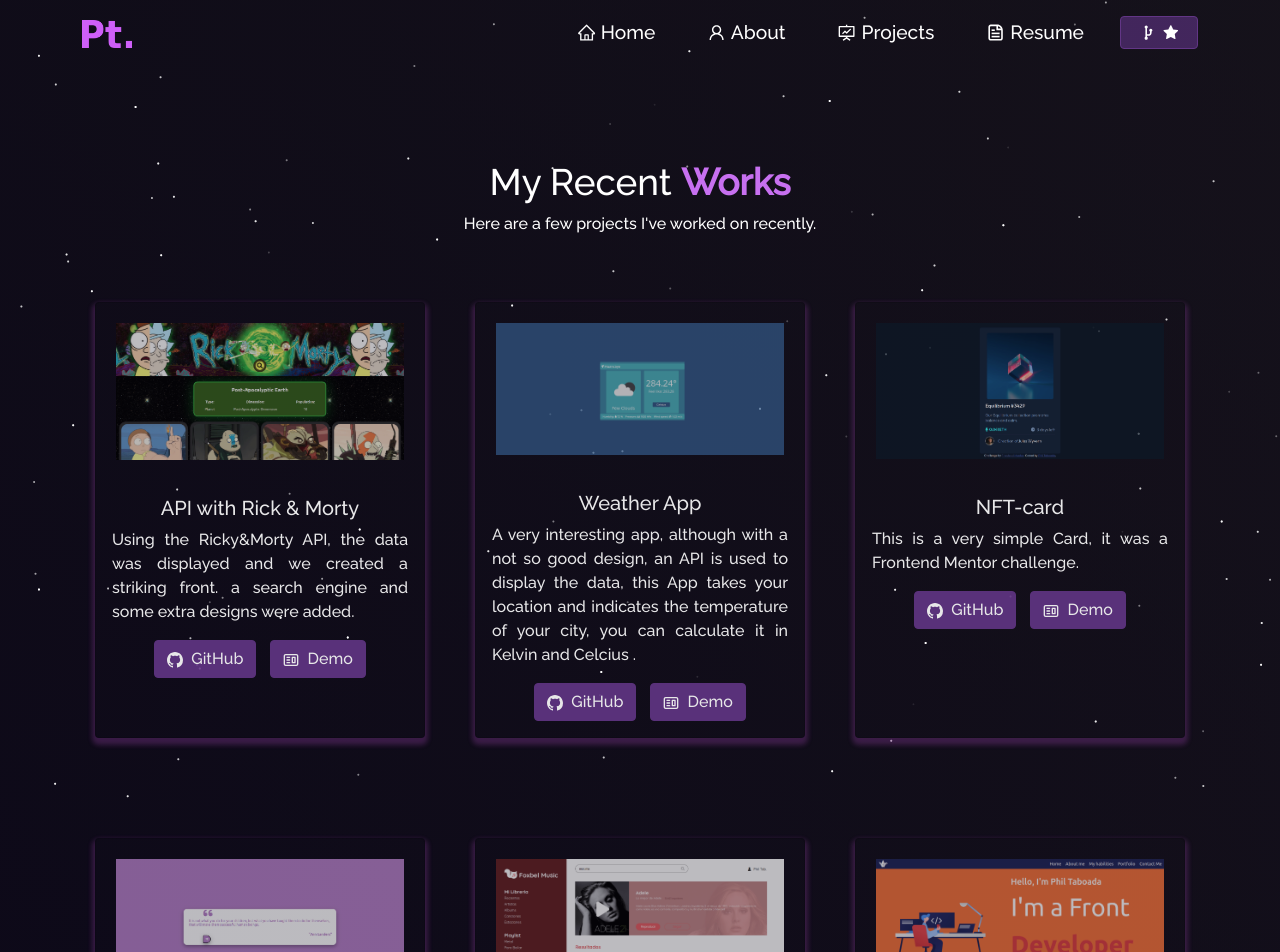
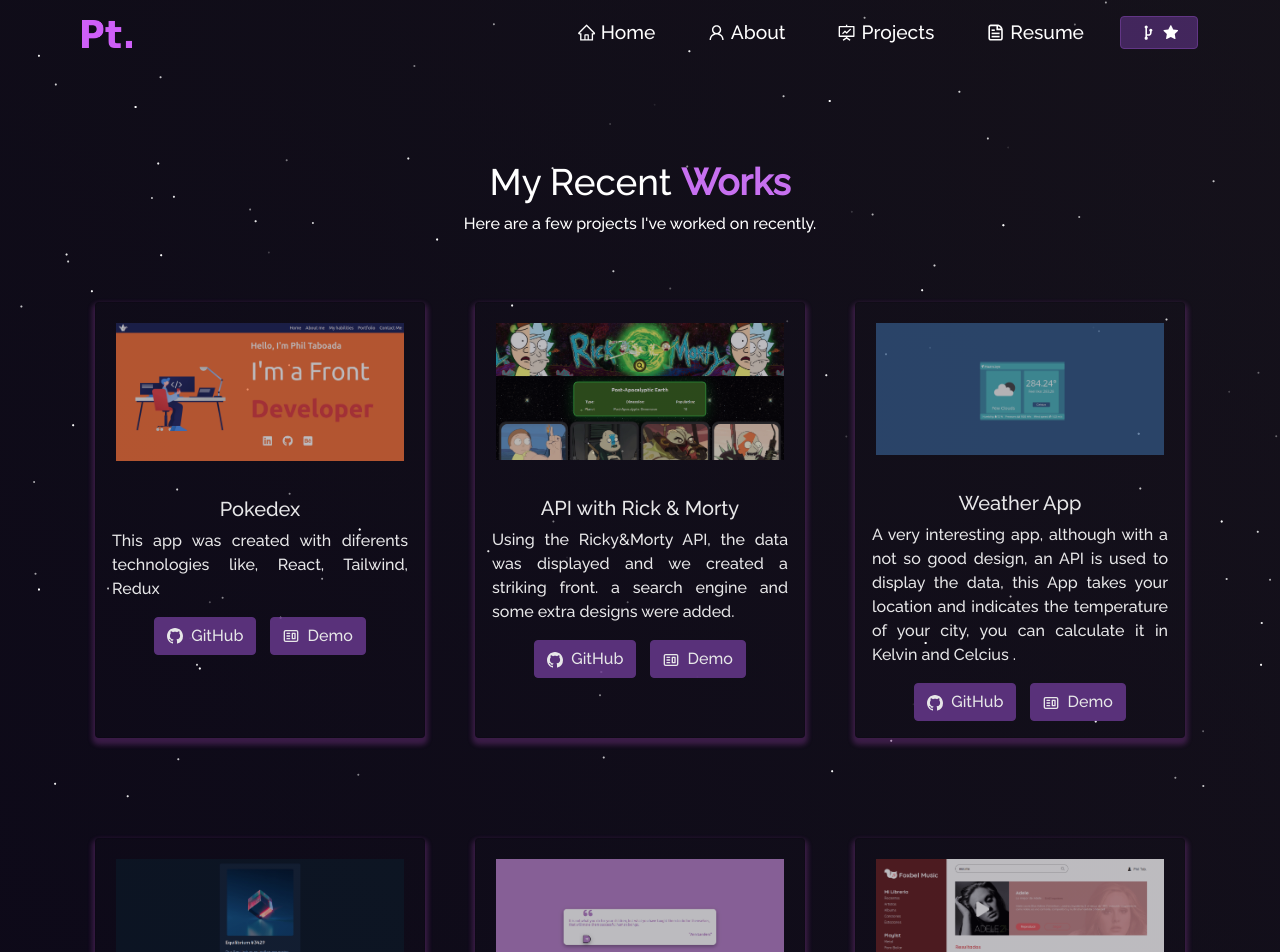
Before and after one commit to philtaboada/Portfolio-2022, a React (Create React App) app: page /project in a window 1280 px wide. Shown: the top 952 px of the page. Built offline with nearby package versions, Linux system fonts and the light colour scheme.

Commit message:
new two project

```diff
--- a/src/components/Projects/Projects.js
+++ b/src/components/Projects/Projects.js
@@ -22,6 +22,17 @@
         </p>
         <Row style={{ justifyContent: "center", paddingBottom: "10px" }}>
 
+
+          <Col md={4} className="project-card">
+            <ProjectCard
+              imgPath={profile}
+              isBlog={false}
+              title="Pokedex"
+              description="This app was created with diferents technologies like, React, Tailwind, Redux"
+              ghLink="https://github.com/philtaboada/pokedex"
+              demoLink="https://vocal-gnome-c9c905.netlify.app/"
+            />
+          </Col>
 
           <Col md={4} className="project-card">
             <ProjectCard
@@ -50,10 +61,10 @@
             <ProjectCard
               imgPath={mentor}
               isBlog={false}
-              title="NFT-card"
-              description="This is a very simple Card, it was a Frontend Mentor challenge."
-              ghLink="https://github.com/philtaboada/NFT-project"
-              demoLink="https://lustrous-daifuku-8c5433.netlify.app/"
+              title="Memory Game"
+              description="This project is easy game called Memory Game, created only with react and CSS and Sounds integrated."
+              ghLink="https://github.com/philtaboada/MemoryCard"
+              demoLink="https://dreamy-faloodeh-2eec52.netlify.app/"
             />
           </Col>
 
@@ -68,7 +79,7 @@
             />
           </Col>
 
-<Col md={4} className="project-card">
+          <Col md={4} className="project-card">
             <ProjectCard
               imgPath={webmusic}
               isBlog={false}
@@ -79,16 +90,6 @@
             />
           </Col>
 
-          <Col md={4} className="project-card">
-            <ProjectCard
-              imgPath={profile}
-              isBlog={false}
-              title="First Personal Portfolio"
-              description="My first portfolio in React."
-              ghLink="https://github.com/philtaboada/My-portfolio"
-              demoLink="https://phil-taboada.netlify.app/"
-            />
-          </Col>
         </Row>
       </Container>
     </Container>
```
